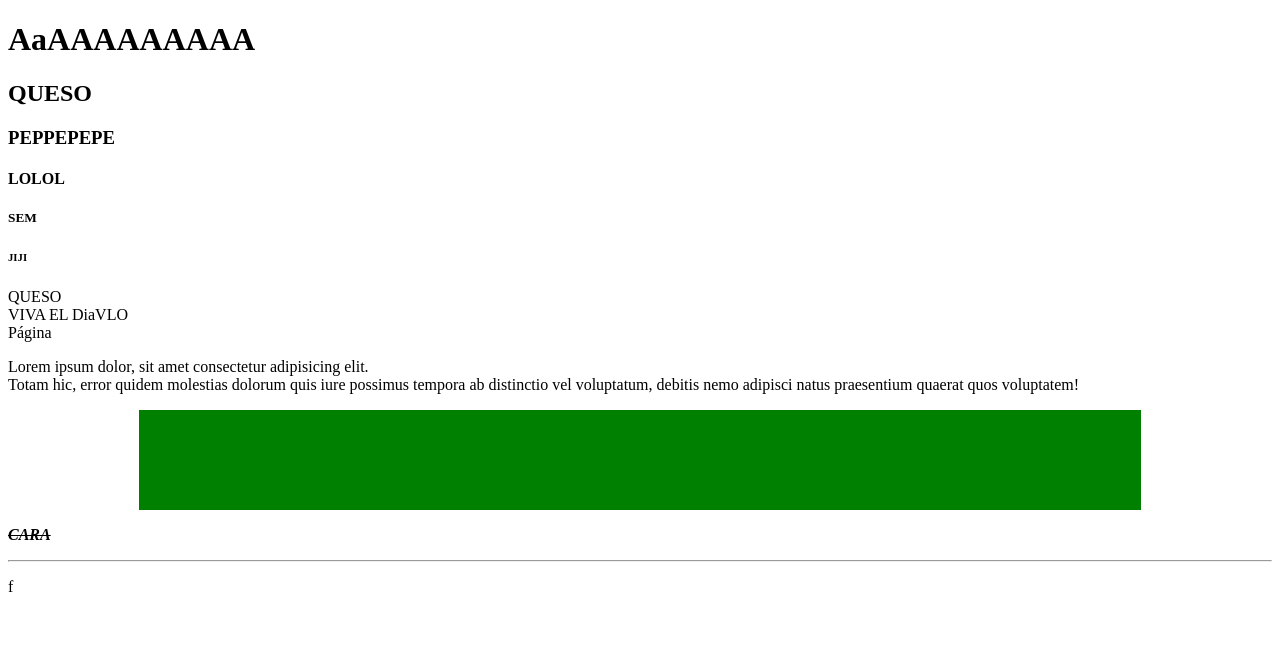
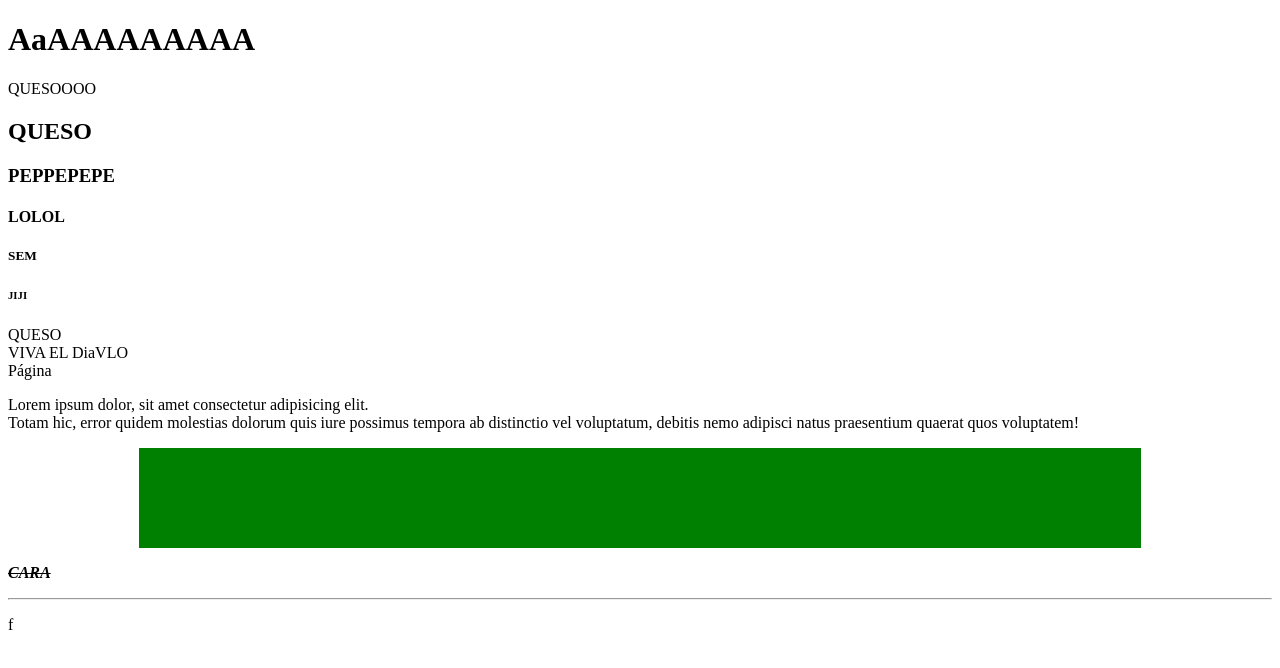
Before and after one commit to ManuelDeJesusMex/CFuenteWEB_24CV, a plain HTML site: page index.html in a window 1280 px wide. Drawn offline with Linux system fonts and the light colour scheme.

Commit message:
Segunda actualización

```diff
--- a/index.html
+++ b/index.html
@@ -9,6 +9,7 @@
     </head>
     <body>
         <h1>AaAAAAAAAAA</h1>
+        <p> QUESOOOO</p>
         <h2>QUESO</h2>
         <h3>PEPPEPEPE</h3>
         <h4>LOLOL</h4>
```
